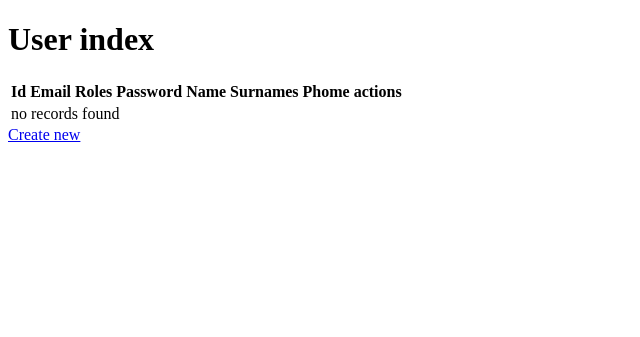
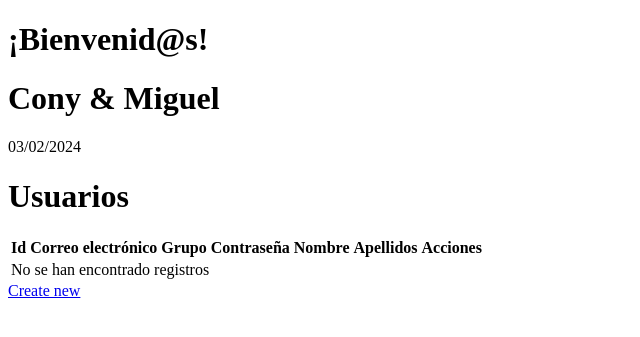
Before and after one commit to candemasjor-es/enlacecony-miguel, a Symfony app: template templates/user/index.html.twig in a window 1280 px wide. Shown: the top 337 px of the page, without its empty margins (0-640 px from the left). Run offline with Twig, Linux system fonts and the light colour scheme; the template is opened without the code that fills it, so the values that code supplies are empty; some libraries are stand-ins or nearby versions.

Commit message:
nuevo iconos y administrador usuario y total

```diff
--- a/assets/styles/app.css
+++ b/assets/styles/app.css
@@ -1,4 +1,5 @@
 @import "~bootstrap/dist/css/bootstrap.css";
+@import "~material-icons/iconfont/material-icons.css";
 @font-face {
     font-family: Edwardian;
     src: url('/assets/fonts/ITCEDSCR.TTF');
@@ -37,3 +38,6 @@ h2{
     font-family: Edwardian;
     font-size: 70px;
 }
+.icon-large {
+    font-size: 64px;
+}
--- a/package.json
+++ b/package.json
@@ -20,6 +20,7 @@
   },
   "dependencies": {
     "core-js": "^3.33.0",
+    "material-icons": "^1.13.12",
     "prettier-plugin-twig-melody": "^0.3.9",
     "stimulus": "^3.2.2"
   }
--- a/templates/header.html.twig
+++ b/templates/header.html.twig
@@ -7,7 +7,7 @@
 					{{ app.user.userIdentifier }}
 					<form class="d-flex">
 						{% if is_granted('ROLE_ADMIN') %}
-							<a class="btn btn-secondary" href="#">Administrador</a>
+							<a class="btn btn-secondary" href="{{ path('app_profile') }}">Administrador</a>
 						{% endif %}
 						<a class="btn btn-danger" href="{{ path('app_logout') }}">Cerrar sesión</a>
 					</form>
--- a/templates/user/index.html.twig
+++ b/templates/user/index.html.twig
@@ -4,19 +4,20 @@
 {% endblock %}
 
 {% block body %}
-	<h1>User index</h1>
+{% include 'header.html.twig' %}
+<div class="container-fluid text-center">
+	<h1>Usuarios</h1>
 
 	<table class="table">
 		<thead>
 			<tr>
 				<th>Id</th>
-				<th>Email</th>
-				<th>Roles</th>
-				<th>Password</th>
-				<th>Name</th>
-				<th>Surnames</th>
-				<th>Phome</th>
-				<th>actions</th>
+				<th>Correo electrónico</th>
+				<th>Grupo</th>
+				<th>Contraseña</th>
+				<th>Nombre</th>
+				<th>Apellidos</th>
+				<th>Acciones</th>
 			</tr>
 		</thead>
 		<tbody>
@@ -28,19 +29,19 @@
 					<td>{{ user.password }}</td>
 					<td>{{ user.name }}</td>
 					<td>{{ user.surnames }}</td>
-					<td>{{ user.phome }}</td>
 					<td>
-						<a href="{{ path('app_user_show', {'id': user.id}) }}">show</a>
-						<a href="{{ path('app_user_edit', {'id': user.id}) }}">edit</a>
+						<a href="{{ path('app_user_show', {'id': user.id}) }}">mostrar</a>
+						<a href="{{ path('app_user_edit', {'id': user.id}) }}">editar</a>
 					</td>
 				</tr>
 			{% else %}
 				<tr>
-					<td colspan="8">no records found</td>
+					<td colspan="8">No se han encontrado registros</td>
 				</tr>
 			{% endfor %}
 		</tbody>
 	</table>
 
 	<a href="{{ path('app_user_new') }}">Create new</a>
+</div>
 {% endblock %}
--- a/webpack.config.js
+++ b/webpack.config.js
@@ -80,7 +80,7 @@ Encore
         from: './assets/images',
 
         // optional target path, relative to the output dir
-       to: 'images/[path][name].[ext]',
+    to: 'images/[path][name].[ext]',
 
        // if versioning is enabled, add the file hash too
        //to: 'images/[path][name].[hash:8].[ext]',
@@ -92,7 +92,7 @@ Encore
         from: './assets/fonts',
 
         // optional target path, relative to the output dir
-       to: 'fonts/[path][name].[ext]',
+    to: 'fonts/[path][name].[ext]',
 
        // if versioning is enabled, add the file hash too
        //to: 'fonts/[path][name].[hash:8].[ext]',
@@ -104,7 +104,7 @@ Encore
         from: './assets/videos',
 
         // optional target path, relative to the output dir
-       to: 'fonts/[path][name].[ext]',
+    to: 'fonts/[path][name].[ext]',
 
        // if versioning is enabled, add the file hash too
        //to: 'fonts/[path][name].[hash:8].[ext]',
@@ -112,6 +112,14 @@ Encore
         // only copy files matching this pattern
         //pattern: /\.(png|jpg|jpeg)$/
     })
-;
+
+    .copyFiles({
+        from: './node_modules/material-icons/iconfont',
+        // destino en el directorio de salida (public/build)
+        to: 'material-icons/[path][name].[ext]',
+        // solo copiar archivos que terminan con .woff y .woff2
+        pattern: /\.(woff|woff2)$/
+    })
+    ;
 
 module.exports = Encore.getWebpackConfig();
```
Also changed, not shown: src/Controller/ProfileController.php (+10 -1 lines), src/Repository/DatosRegistrarteRepository.php (+7 -1 lines), src/Repository/PersonasPequenosRepository.php (+7 -0 lines), src/Repository/UserRepository.php (+8 -0 lines), templates/profile/index.html.twig (+58 -1 lines), package-lock.json.
